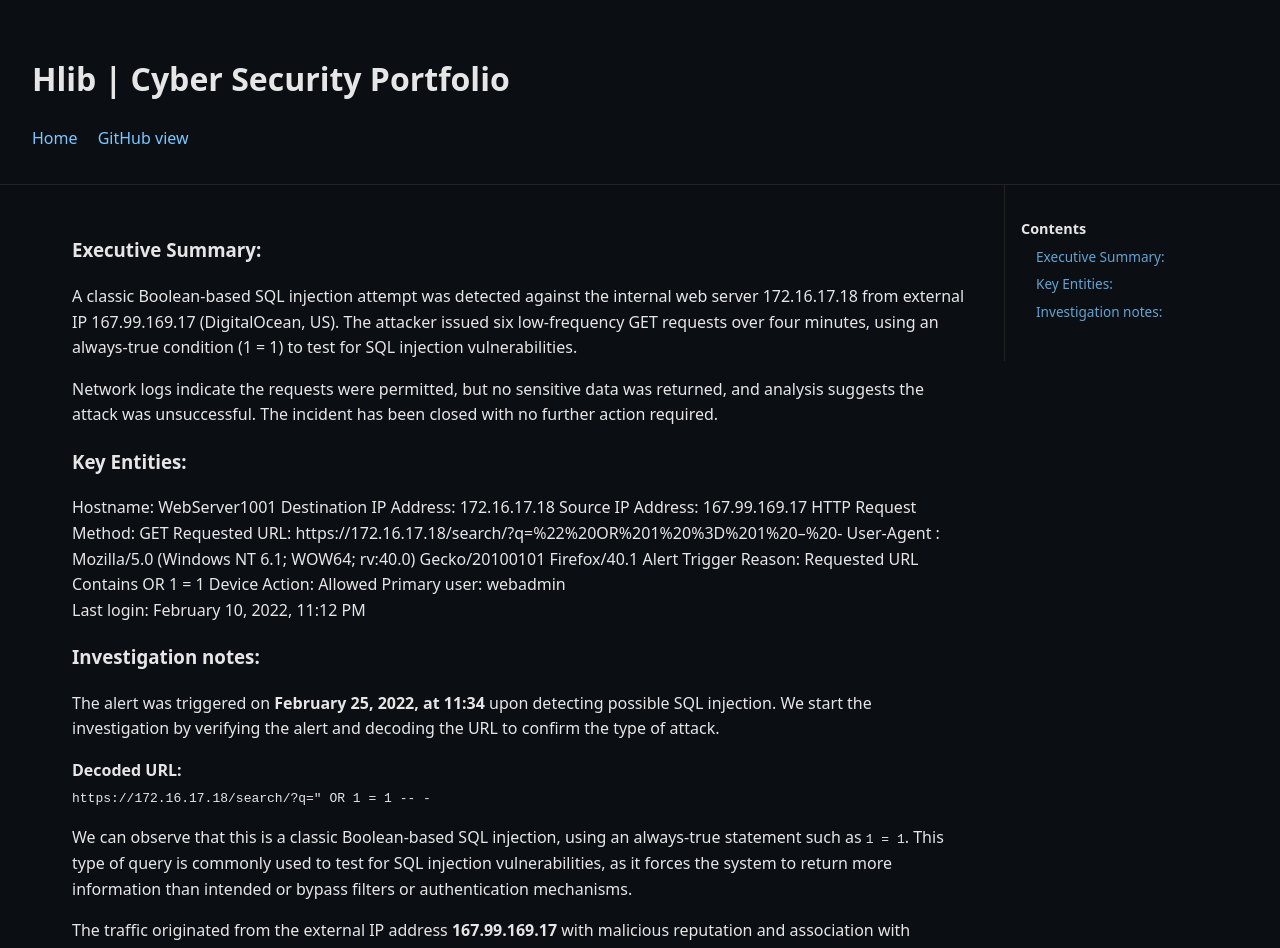
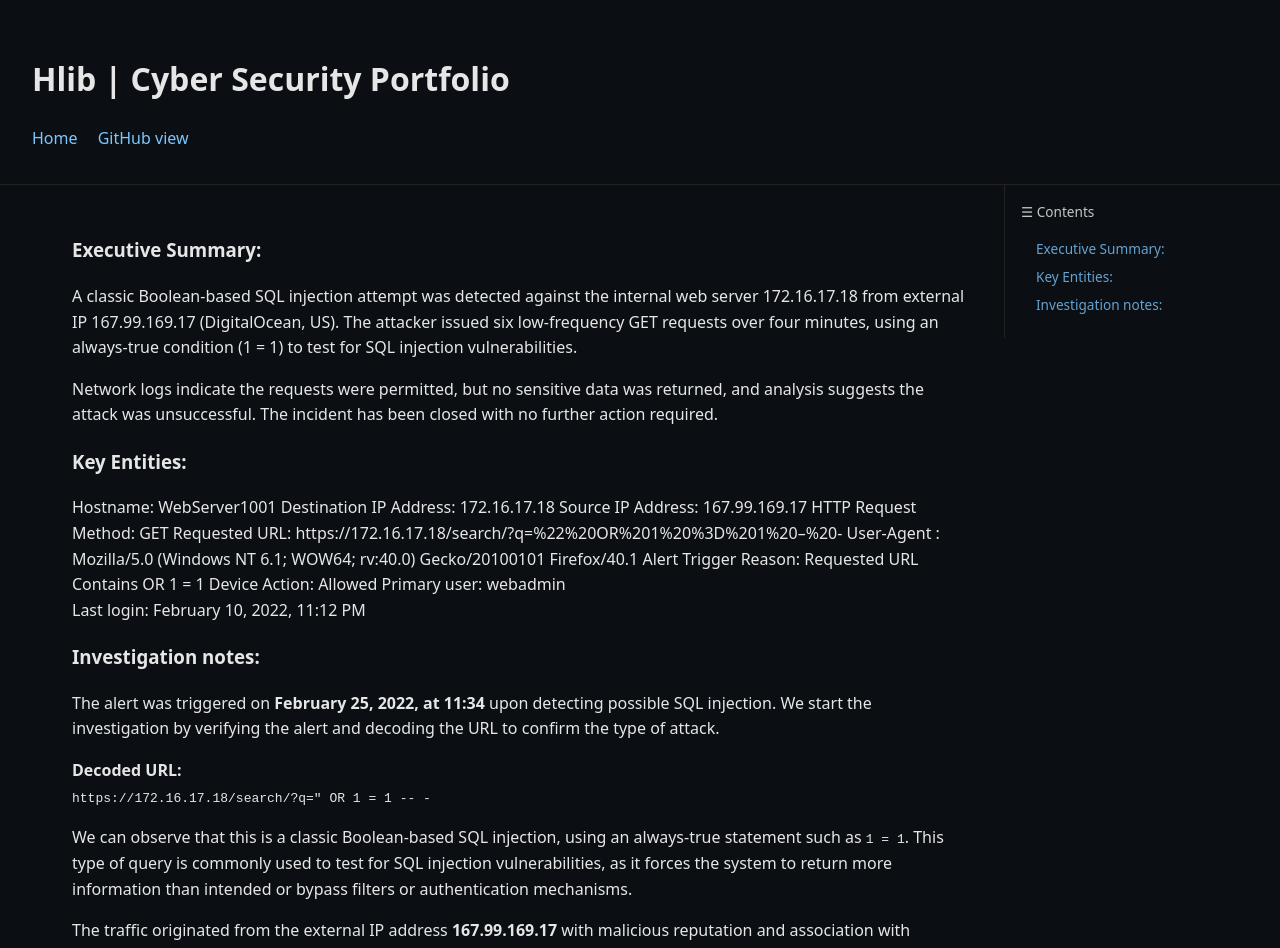
Before and after one commit to Glebius01/Glebius01.github.io, a Jekyll site: the page built from Labs/SOC165 - Possible SQL Injection Payload Detected.md, in a window 1280 px wide. Shown: the top 948 px of the page. Built offline with Jekyll 4.4.1, drawn with Linux system fonts in a browser that asks for light colours; our own code applies the rules of GitHub Pages for plain Markdown files.

Commit message:
Update default.html

```diff
--- a/_layouts/default.html
+++ b/_layouts/default.html
@@ -42,15 +42,33 @@
       padding: 2rem;
     }
 
-    /* TOC */
+    /* =========================
+       TOC (ENHANCED - SAFE EXTENSION)
+       ========================= */
     #toc {
       width: 250px;
       position: sticky;
       top: 20px;
       align-self: flex-start;
-      padding: 2rem 1rem;
+      padding: 1rem;
       border-left: 1px solid #222;
       font-size: 0.9rem;
+    }
+
+    /* NEW: toggle header */
+    #toc-toggle {
+      cursor: pointer;
+      font-size: 0.85rem;
+      opacity: 0.85;
+      user-select: none;
+      margin-bottom: 10px;
+    }
+
+    /* NEW: scrollable TOC area */
+    #toc-list {
+      max-height: 70vh;
+      overflow-y: auto;
+      padding-right: 6px;
     }
 
     #toc a {
@@ -65,17 +83,24 @@
       opacity: 1;
     }
 
+    /* collapse behavior (SAFE ADDITION) */
+    #toc.collapsed #toc-list {
+      display: none;
+    }
+
+    #toc.collapsed {
+      width: 60px;
+      overflow: hidden;
+    }
+
     /* Smooth anchor spacing */
     h1, h2, h3 {
       scroll-margin-top: 80px;
     }
 
     /* =========================
-       IMAGE RULE (SCOPED ONLY)
-       =========================
-       Only applies if you wrap content in:
-       <div class="lab-content">
-    */
+       IMAGE RULE (UNCHANGED - IMPORTANT)
+       ========================= */
     .lab-content img {
       max-width: 800px;
       width: 100%;
@@ -130,8 +155,8 @@
     <a href="/">Home</a>
     <a href="https://github.com/Glebius01/Glebius01.github.io/tree/main/Labs">GitHub view</a>
 
-    <!-- YOUR ICONS WILL WORK AS-IS -->
-    <!-- Example:
+    <!-- ICONS UNCHANGED -->
+    <!--
     <a href="https://linkedin.com"><i class="fa-brands fa-linkedin"></i></a>
     <a href="mailto:test@email.com"><i class="fa-solid fa-envelope"></i></a>
     -->
@@ -145,7 +170,7 @@
   </main>
 
   <aside id="toc">
-    <strong>Contents</strong>
+    <div id="toc-toggle">☰ Contents</div>
     <div id="toc-list"></div>
   </aside>
 
```
Also changed, not shown: other parts of _layouts/default.html (+15 -4 lines).
